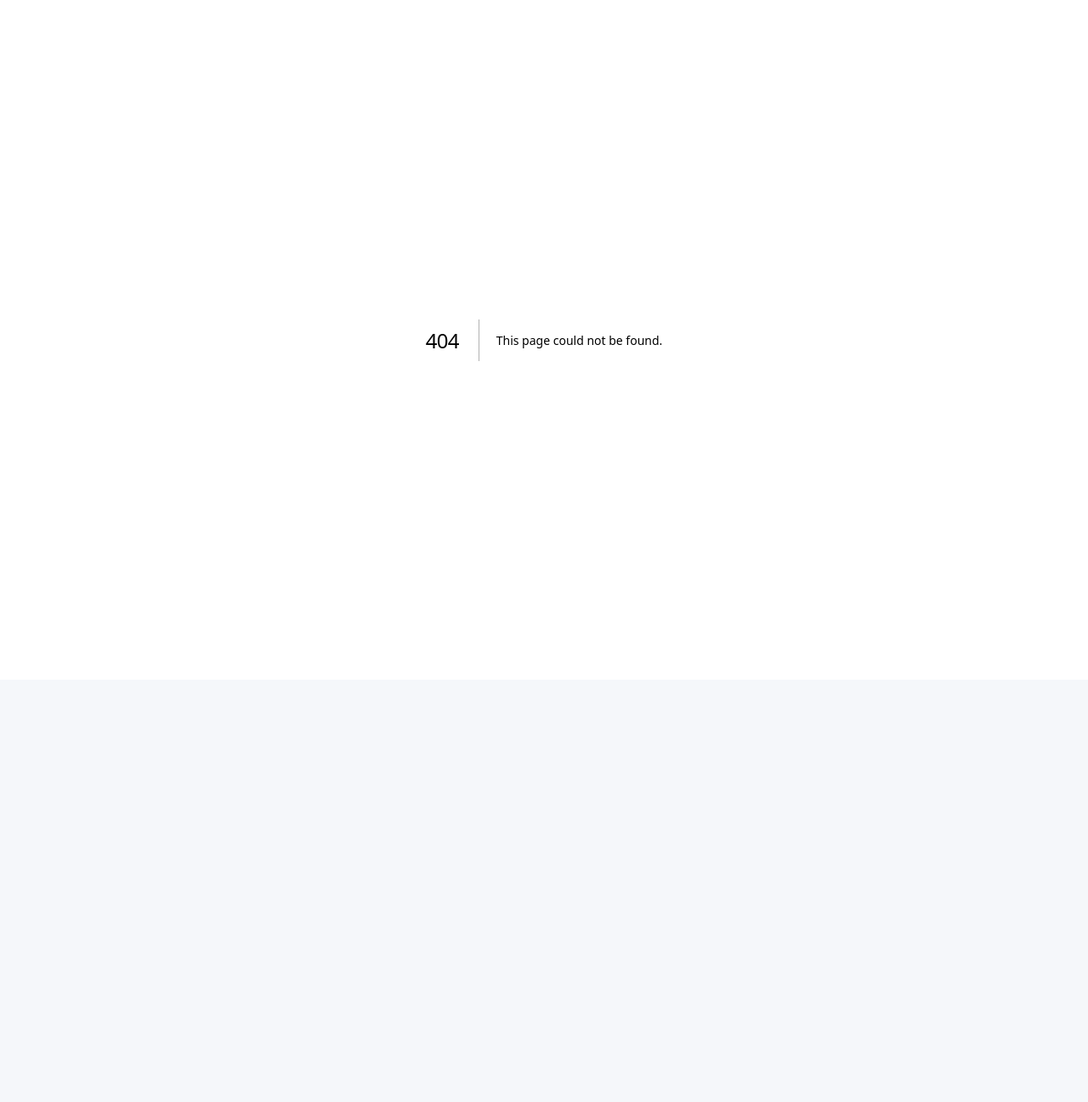
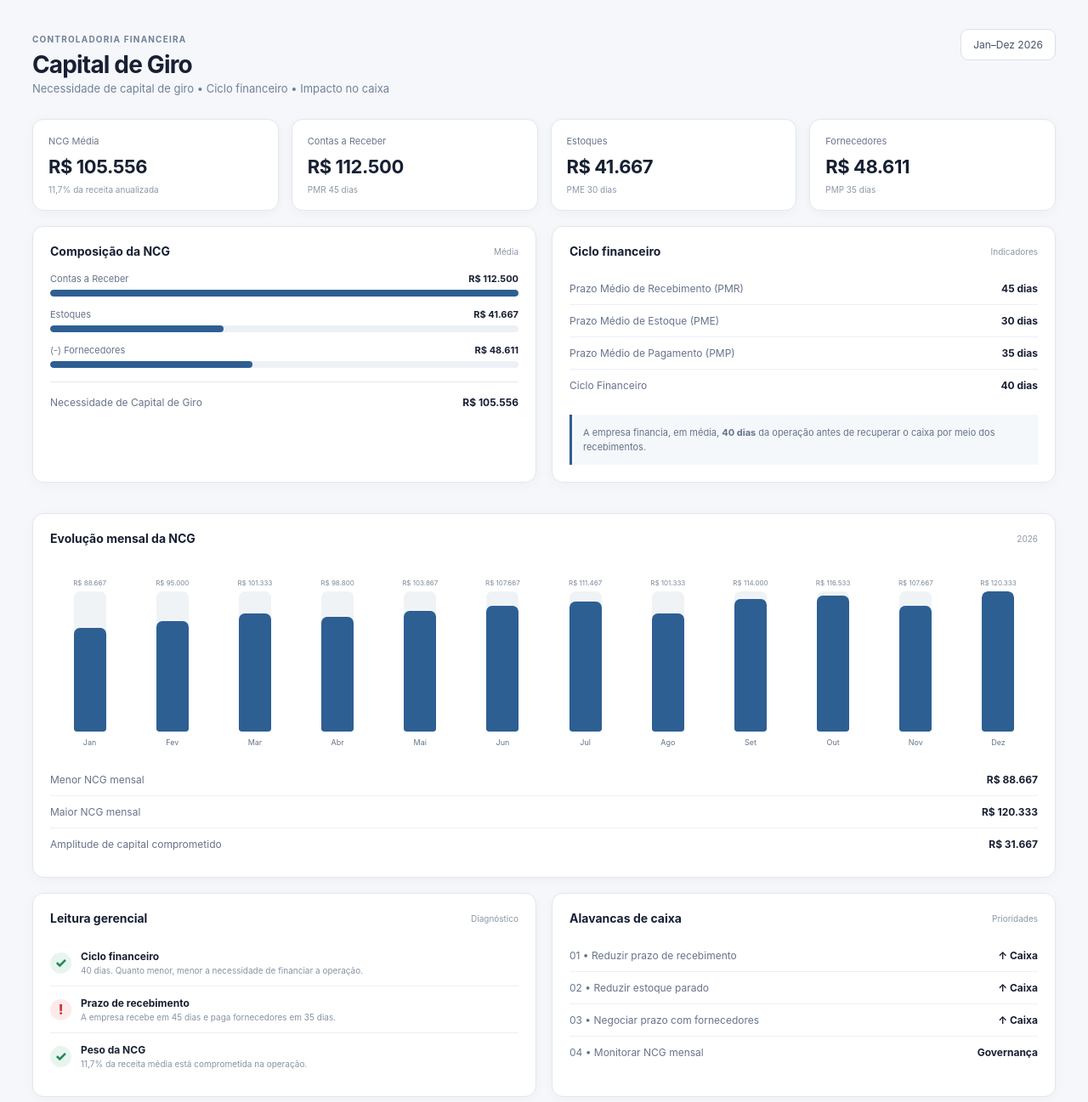
Before and after one commit to cardoso4009-byte/bp-financeiro-bi, a Next.js app: page /capital-giro in a window 1280 px wide. Before the commit this address had no page. Shown: the top 1297 px of the page at 85% size. Before the commit the page ends 800 px from the top, so only its background shows below. Built offline with nearby package versions, Linux system fonts and the light colour scheme.

Commit message:
feat: add working capital dashboard

```diff
--- /dev/null
+++ b/app/capital-giro/page.tsx
@@ -0,0 +1,83 @@
+'use client'
+
+import { workingCapitalData, workingCapitalTotals as t } from '@/lib/capital-giro-data'
+
+const brl = (n: number) => n.toLocaleString('pt-BR', { style: 'currency', currency: 'BRL', maximumFractionDigits: 0 })
+const pct = (n: number) => `${(n * 100).toFixed(1).replace('.', ',')}%`
+const avg = (values: number[]) => values.reduce((a, b) => a + b, 0) / values.length
+
+export default function CapitalGiro() {
+  const maxNcg = Math.max(...workingCapitalData.map(m => m.ncg))
+  const minNcg = Math.min(...workingCapitalData.map(m => m.ncg))
+  const averageNcg = t.ncg
+  const cashShare = averageNcg / t.receitaLiquida
+
+  return <main className="content" style={{ marginLeft: 0, width: '100%', maxWidth: 1400, margin: '0 auto' }}>
+    <header>
+      <div><small>CONTROLADORIA FINANCEIRA</small><h1>Capital de Giro</h1><p>Necessidade de capital de giro • Ciclo financeiro • Impacto no caixa</p></div>
+      <div className="period">Jan–Dez 2026</div>
+    </header>
+
+    <div className="cards">
+      <Card title="NCG Média" value={averageNcg} sub={`${pct(cashShare)} da receita anualizada`} />
+      <Card title="Contas a Receber" value={t.contasReceber} sub={`PMR ${t.dso} dias`} />
+      <Card title="Estoques" value={t.estoques} sub={`PME ${t.dio} dias`} />
+      <Card title="Fornecedores" value={t.fornecedores} sub={`PMP ${t.dpo} dias`} />
+    </div>
+
+    <div className="grid">
+      <section className="panel"><div className="panel-title"><h2>Composição da NCG</h2><span>Média</span></div>
+        <Bar label="Contas a Receber" value={t.contasReceber} max={t.contasReceber} />
+        <Bar label="Estoques" value={t.estoques} max={t.contasReceber} />
+        <Bar label="(-) Fornecedores" value={t.fornecedores} max={t.contasReceber} />
+        <div className="row" style={{ marginTop: 16, paddingTop: 16, borderTop: '1px solid #e8e8e8' }}><span>Necessidade de Capital de Giro</span><b>{brl(averageNcg)}</b></div>
+      </section>
+      <section className="panel"><div className="panel-title"><h2>Ciclo financeiro</h2><span>Indicadores</span></div>
+        <div className="rows">
+          <div className="row"><span>Prazo Médio de Recebimento (PMR)</span><b>{t.dso} dias</b></div>
+          <div className="row"><span>Prazo Médio de Estoque (PME)</span><b>{t.dio} dias</b></div>
+          <div className="row"><span>Prazo Médio de Pagamento (PMP)</span><b>{t.dpo} dias</b></div>
+          <div className="row"><span>Ciclo Financeiro</span><b>{t.cicloFinanceiro} dias</b></div>
+        </div>
+        <div className="note" style={{ marginTop: 16 }}>A empresa financia, em média, <strong>{t.cicloFinanceiro} dias</strong> da operação antes de recuperar o caixa por meio dos recebimentos.</div>
+      </section>
+    </div>
+
+    <section className="panel wide"><div className="panel-title"><h2>Evolução mensal da NCG</h2><span>2026</span></div>
+      <div className="monthly-chart">{workingCapitalData.map(m => <div className="month-col" key={m.month}>
+        <div className="month-value">{brl(m.ncg)}</div>
+        <div className="month-bar"><i style={{ height: `${m.ncg / maxNcg * 100}%` }} /></div>
+        <span>{m.month}</span>
+      </div>)}</div>
+      <div className="rows" style={{ marginTop: 20 }}>
+        <div className="row"><span>Menor NCG mensal</span><b>{brl(minNcg)}</b></div>
+        <div className="row"><span>Maior NCG mensal</span><b>{brl(maxNcg)}</b></div>
+        <div className="row"><span>Amplitude de capital comprometido</span><b>{brl(maxNcg - minNcg)}</b></div>
+      </div>
+    </section>
+
+    <div className="grid">
+      <section className="panel"><div className="panel-title"><h2>Leitura gerencial</h2><span>Diagnóstico</span></div>
+        <Diagnosis good={t.cicloFinanceiro <= 45} title="Ciclo financeiro" text={`${t.cicloFinanceiro} dias. Quanto menor, menor a necessidade de financiar a operação.`} />
+        <Diagnosis good={t.dpo >= t.dso} title="Prazo de recebimento" text={`A empresa recebe em ${t.dso} dias e paga fornecedores em ${t.dpo} dias.`} />
+        <Diagnosis good={averageNcg < t.receitaLiquida * 0.20} title="Peso da NCG" text={`${pct(cashShare)} da receita média está comprometida na operação.`} />
+      </section>
+      <section className="panel"><div className="panel-title"><h2>Alavancas de caixa</h2><span>Prioridades</span></div>
+        <div className="rows">
+          <div className="row"><span>01 • Reduzir prazo de recebimento</span><b>↑ Caixa</b></div>
+          <div className="row"><span>02 • Reduzir estoque parado</span><b>↑ Caixa</b></div>
+          <div className="row"><span>03 • Negociar prazo com fornecedores</span><b>↑ Caixa</b></div>
+          <div className="row"><span>04 • Monitorar NCG mensal</span><b>Governança</b></div>
+        </div>
+      </section>
+    </div>
+
+    <section className="panel"><div className="panel-title"><h2>Próximo passo</h2><span>Roadmap</span></div>
+      <div className="note">O próximo módulo conecta Capital de Giro ao <strong>Fluxo de Caixa Projetado</strong>, permitindo transformar uma variação de PMR, PME ou PMP em impacto estimado no caixa e criar alertas gerenciais.</div>
+    </section>
+  </main>
+}
+
+function Card({ title, value, sub }: { title: string, value: number, sub: string }) { return <div className="card"><span>{title}</span><strong>{brl(value)}</strong><small>{sub}</small></div> }
+function Bar({ label, value, max }: { label: string, value: number, max: number }) { return <div className="bar"><div><span>{label}</span><b>{brl(value)}</b></div><div className="track"><i style={{ width: `${value / max * 100}%` }} /></div></div> }
+function Diagnosis({ good, title, text }: { good: boolean, title: string, text: string }) { return <div className="check"><i className={good ? 'ok' : 'bad'}>{good ? '✓' : '!'}</i><div><b>{title}</b><small>{text}</small></div></div> }
```
